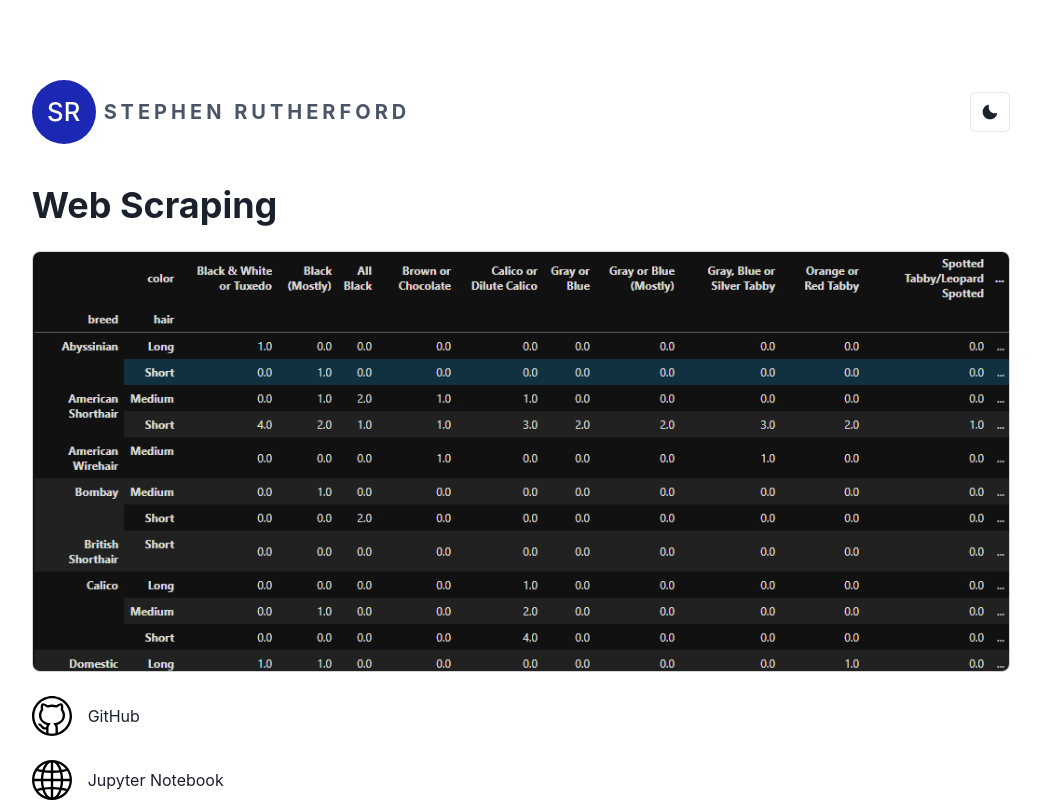
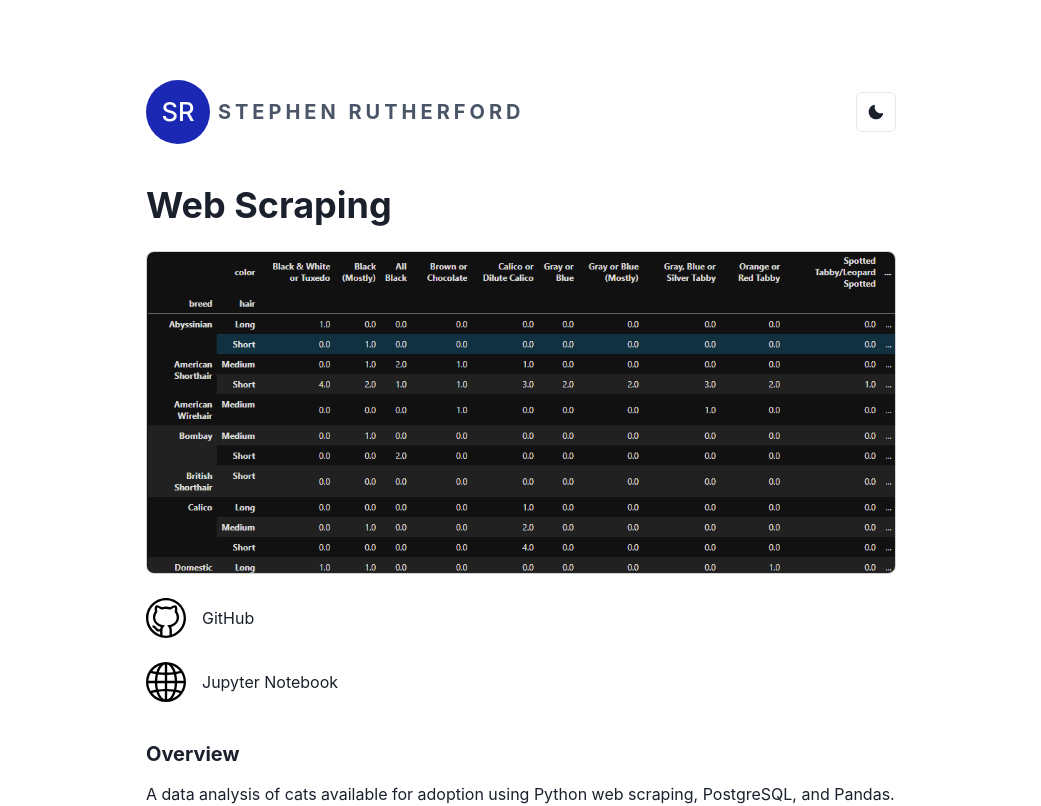
Before and after one commit to stephenrutherford/portfolio_v2, a Next.js app: page /webscraping in a window 1280 px wide. Shown: the top 806 px of the page, without its empty margins (119-1160 px from the left). Built offline with nearby package versions, Linux system fonts and the light colour scheme.

Commit message:
resolution hotfix

```diff
--- a/components/Dashboard.js
+++ b/components/Dashboard.js
@@ -20,7 +20,7 @@ function Dashboard() {
 	}
 
 	return (
-		<Flex mw='750px' flexDirection='column'>
+		<Flex maxW='750px' flexDirection='column'>
 			<VStack mt={10} spacing={6} alignItems='left'>
 				<Heading>Fraud Dashboard</Heading>
 				<Image
--- a/components/DomainChecker.js
+++ b/components/DomainChecker.js
@@ -20,7 +20,7 @@ function DomainChecker() {
 	}
 
 	return (
-		<Flex mw='750px' flexDirection='column'>
+		<Flex maxW='750px' flexDirection='column'>
 			<VStack mt={10} spacing={6} alignItems='left'>
 				<Heading>Domain Checker</Heading>
 				<Image
--- a/components/WebScraping.js
+++ b/components/WebScraping.js
@@ -20,7 +20,7 @@ function WebScraping() {
 	}
 
 	return (
-		<Flex mw='750px' flexDirection='column'>
+		<Flex maxW='750px' flexDirection='column'>
 			<VStack mt={10} spacing={6} alignItems='left'>
 				<Heading>Web Scraping</Heading>
 				<Image
```
